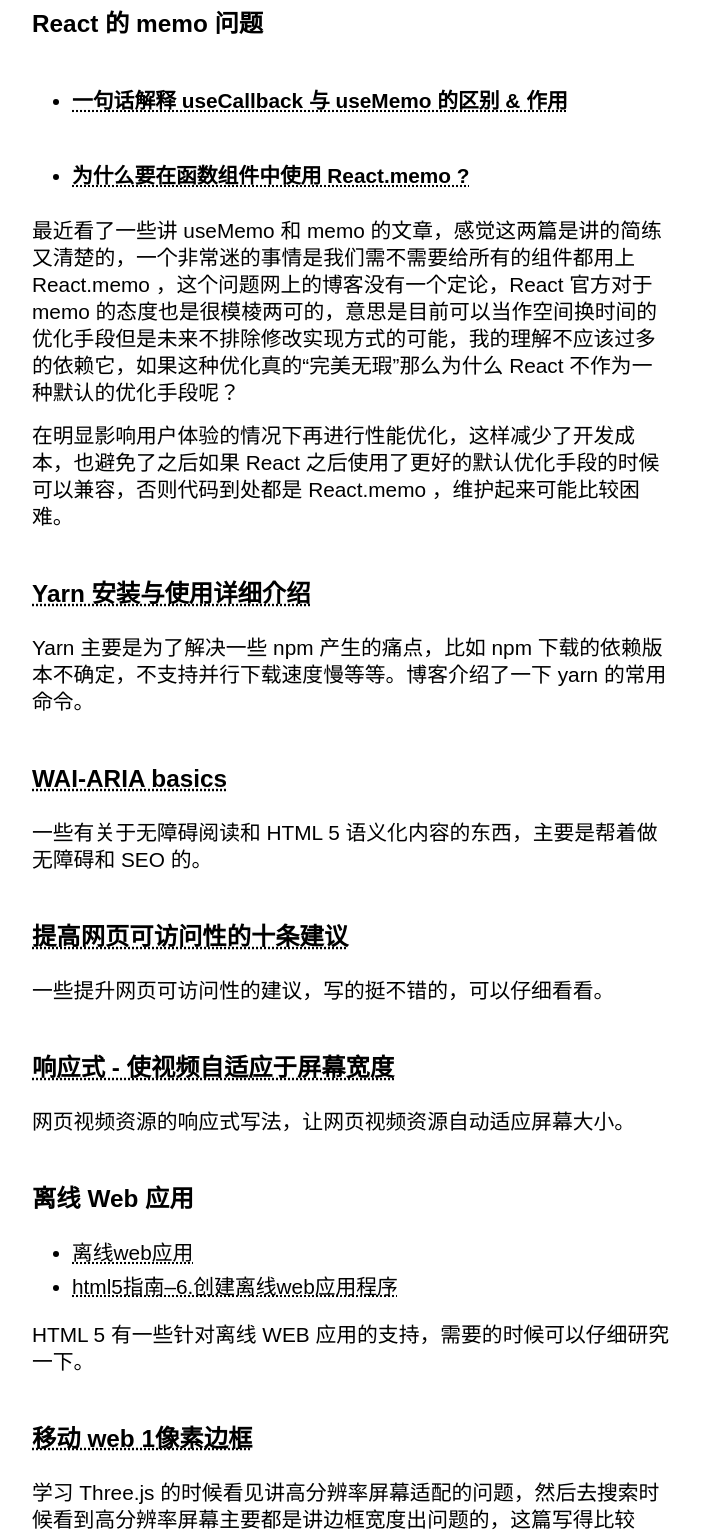
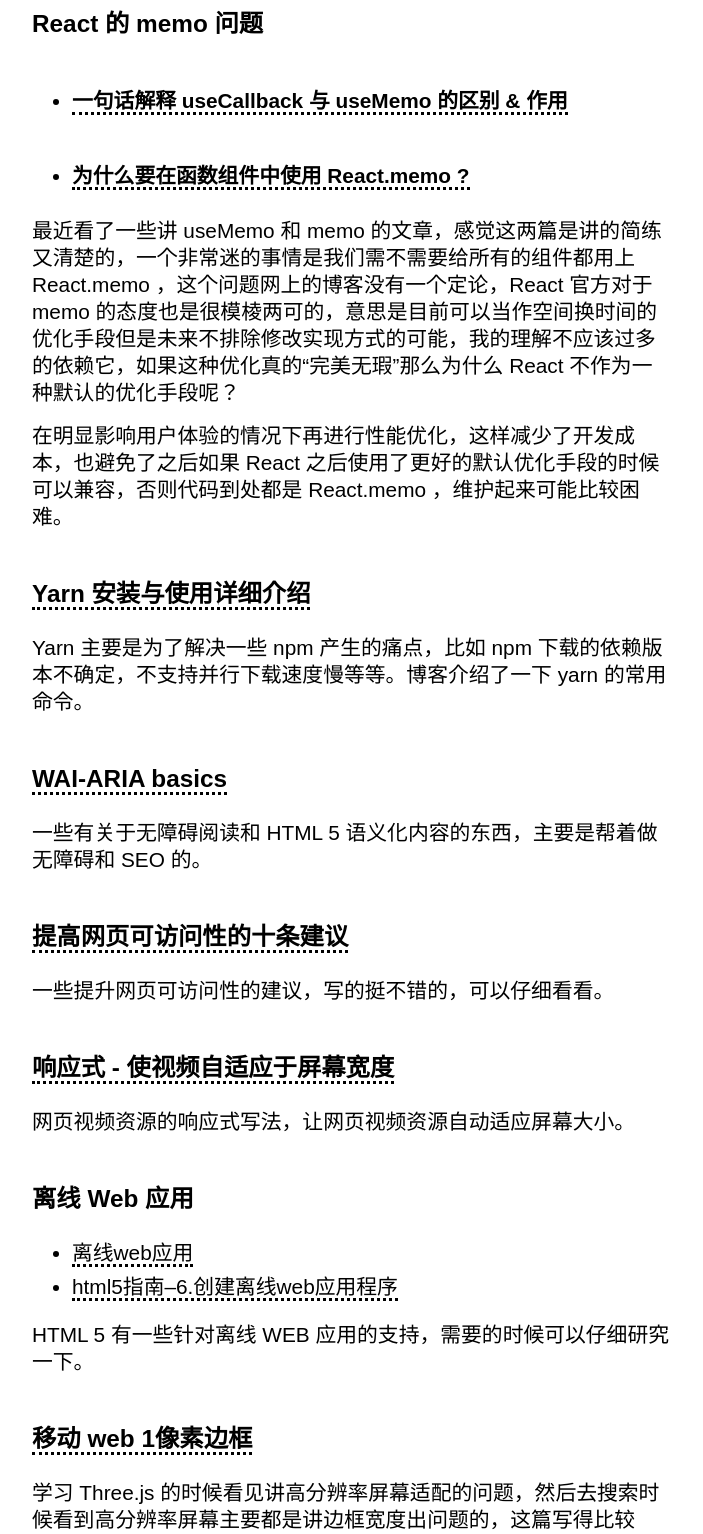
Before and after one commit to wangyu-1999/wangyu-1999.github.io, a Jekyll site: the page built from _posts/2021-09-06-博客笔记-5.md, in a window 1280 px wide. Shown: the part 241-1775 px from the top of the page, without its empty margins (288-991 px from the left). Built offline with Jekyll 4.4.1, drawn with Linux system fonts in a browser that asks for light colours; comment, search, counter and statistics services are not loaded.

Commit message:
fix: 修复链接样式

```diff
--- a/_sass/link.scss
+++ b/_sass/link.scss
@@ -5,8 +5,7 @@ a:link {
 }
 a:visited {
   color: #e67e22;
-  cursor: pointer;
-  text-decoration: solid;
+  border-bottom: dotted;
 }
 
 h1,
@@ -19,11 +18,11 @@ li {
   a:link {
     color: black;
     cursor: pointer;
-    text-decoration: underline dotted;
+    text-decoration: none;
+    border-bottom: dotted;
   }
   a:visited {
     color: black;
-    cursor: pointer;
-    text-decoration: underline solid;
+    border-bottom: solid;
   }
 }
```
